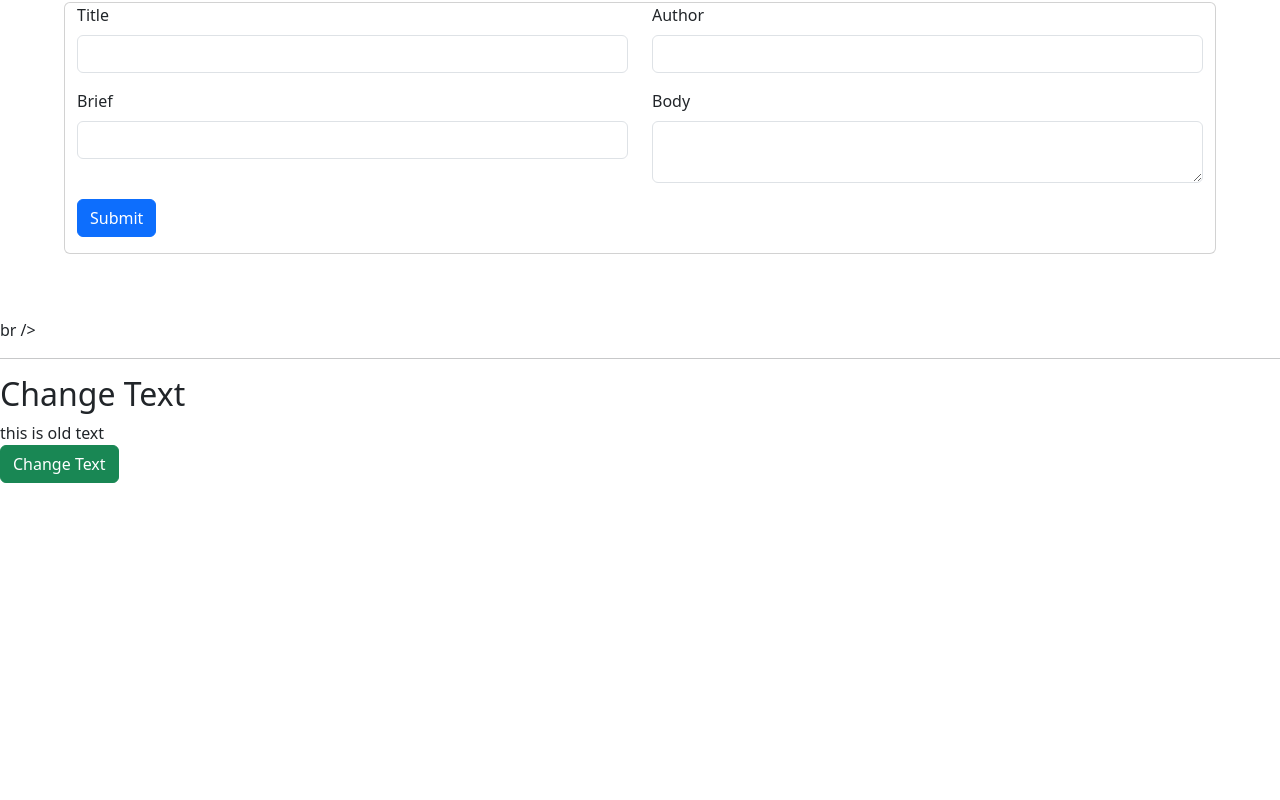
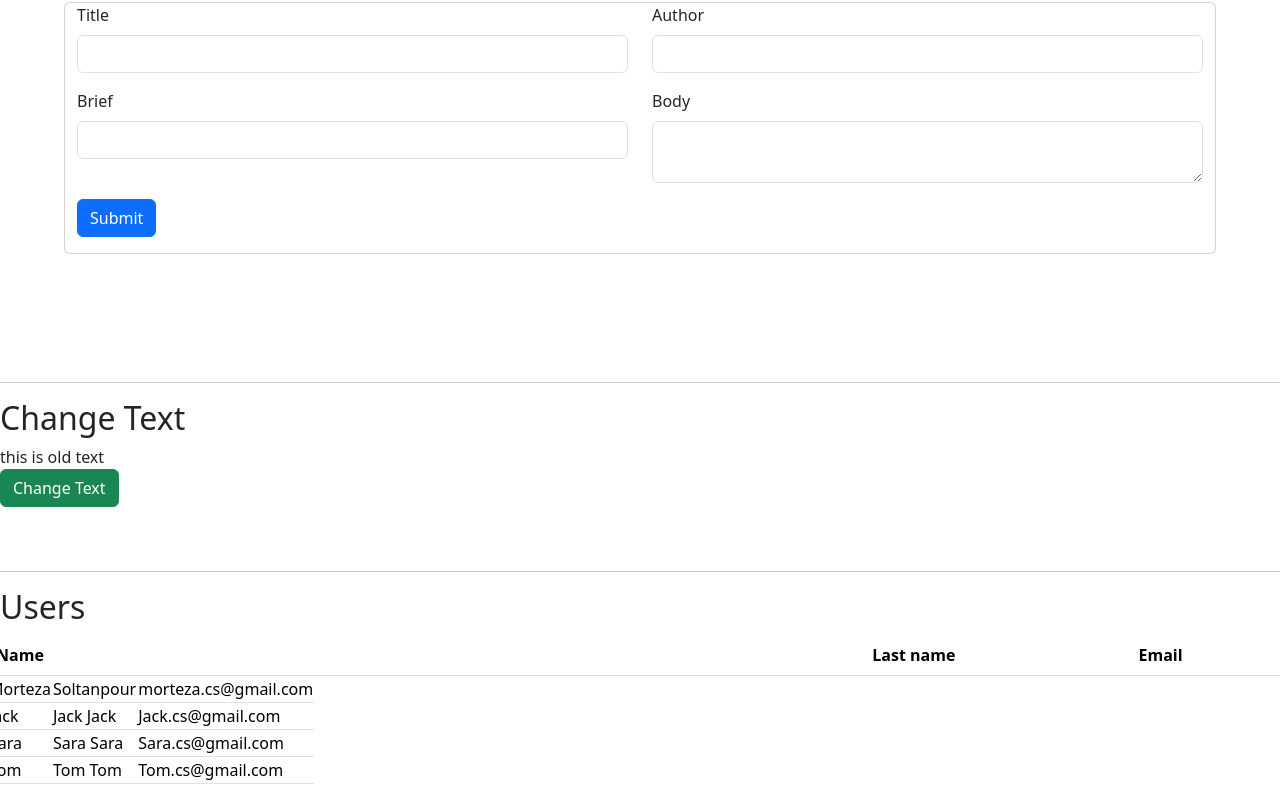
Before and after one commit to MortezaSoltanpour/AngularPlayGround, an Angular app: page / in a window 1280 px wide. Shown: the part 2813-3613 px from the top of the page. Before the commit the page ends 3296 px from the top, so only its background shows below. Built offline with nearby package versions, Linux system fonts and the light colour scheme.

Commit message:
Using services

```diff
--- a/src/app/app.component.html
+++ b/src/app/app.component.html
@@ -17,7 +17,7 @@
 <hr />
 <h2>Blogs</h2>
 <app-blog-lists></app-blog-lists>
-br />
+<br />
 <br />
 <hr />
 <h2>Change Text</h2>
@@ -25,3 +25,10 @@ br />
 <button (click)="handleBtnChangeText()" class="btn btn-success">
   Change Text
 </button>
+
+<br />
+<br />
+<br />
+<hr />
+<h2>Users</h2>
+<app-user-list></app-user-list>
--- a/src/app/app.component.ts
+++ b/src/app/app.component.ts
@@ -20,6 +20,7 @@ import { ContactUsComponent } from './components/contact-us/contact-us.component
 import { BlogListsComponent } from './components/blog-lists/blog-lists.component';
 import { BlogDetailsComponent } from './components/blog-details/blog-details.component';
 import { BlogCreateComponent } from './components/blog-create/blog-create.component';
+import { UserListComponent } from './components/user-list/user-list.component';
 
 @Component({
   selector: 'app-root',
@@ -31,6 +32,7 @@ import { BlogCreateComponent } from './components/blog-create/blog-create.compon
     BlogListsComponent,
     BlogDetailsComponent,
     BlogCreateComponent,
+    UserListComponent,
   ],
   templateUrl: './app.component.html',
   styleUrl: './app.component.css',
--- /dev/null
+++ b/src/app/components/user-list/user-list.component.html
@@ -0,0 +1,20 @@
+<div class="row">
+  <table class="table">
+    <thead>
+      <tr>
+        <th>Name</th>
+        <th>Last name</th>
+        <th>Email</th>
+      </tr>
+    </thead>
+    <tr>
+      <tbody>
+        <tr *ngFor="let item of users">
+          <td>{{ item.name }}</td>
+          <td>{{ item.lastname }}</td>
+          <td>{{ item.email }}</td>
+        </tr>
+      </tbody>
+    </tr>
+  </table>
+</div>
--- /dev/null
+++ b/src/app/components/user-list/user-list.component.ts
@@ -0,0 +1,17 @@
+import { Component, OnInit } from '@angular/core';
+import { UserServicesService } from './../../services/user.services.service';
+import { UserDto } from '../../db/userDto';
+import { NgFor } from '@angular/common';
+@Component({
+  selector: 'app-user-list',
+  imports: [NgFor],
+  templateUrl: './user-list.component.html',
+})
+export class UserListComponent implements OnInit {
+  users: UserDto[] | undefined;
+
+  constructor(private userServices: UserServicesService) {}
+  ngOnInit(): void {
+    this.users = this.userServices.getUsers();
+  }
+}
--- /dev/null
+++ b/src/app/db/userDto.ts
@@ -0,0 +1,5 @@
+export interface UserDto {
+  name: string;
+  lastname: string;
+  email: string;
+}
--- /dev/null
+++ b/src/app/services/user.services.service.ts
@@ -0,0 +1,36 @@
+import { Injectable } from '@angular/core';
+import { UserDto } from '../db/userDto';
+
+@Injectable({
+  providedIn: 'root',
+})
+export class UserServicesService {
+  users: UserDto[] = [
+    {
+      name: 'Morteza',
+      lastname: 'Soltanpour',
+      email: 'morteza.cs@gmail.com',
+    },
+    {
+      name: 'Jack',
+      lastname: 'Jack Jack',
+      email: 'Jack.cs@gmail.com',
+    },
+    {
+      name: 'Sara',
+      lastname: 'Sara Sara',
+      email: 'Sara.cs@gmail.com',
+    },
+    {
+      name: 'Tom',
+      lastname: 'Tom Tom',
+      email: 'Tom.cs@gmail.com',
+    },
+  ];
+
+  constructor() {}
+
+  getUsers(): UserDto[] {
+    return this.users;
+  }
+}
```
